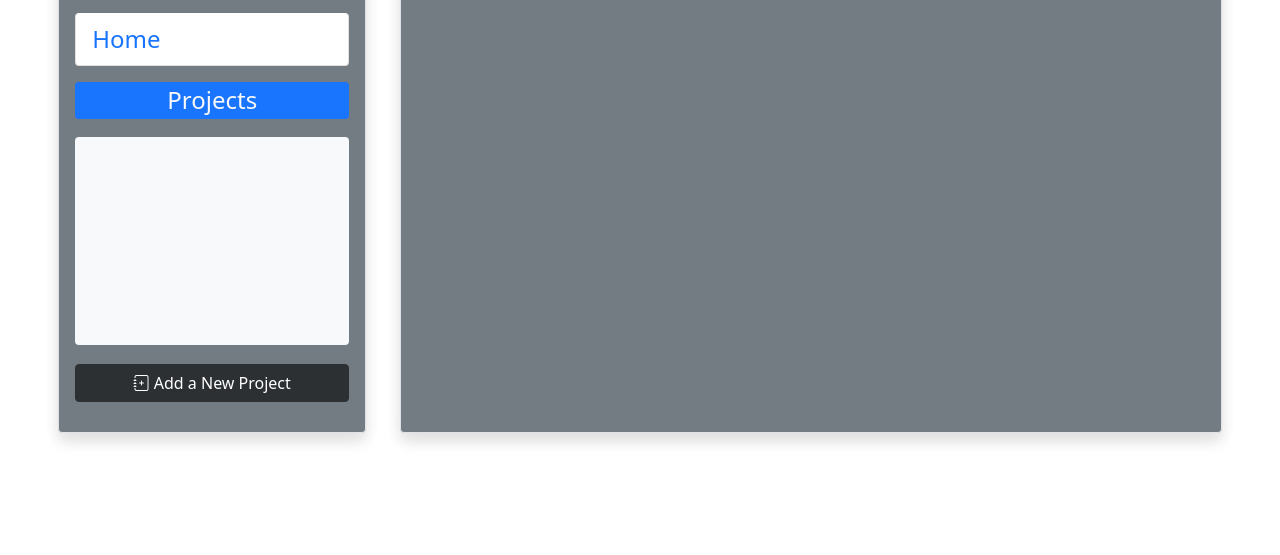
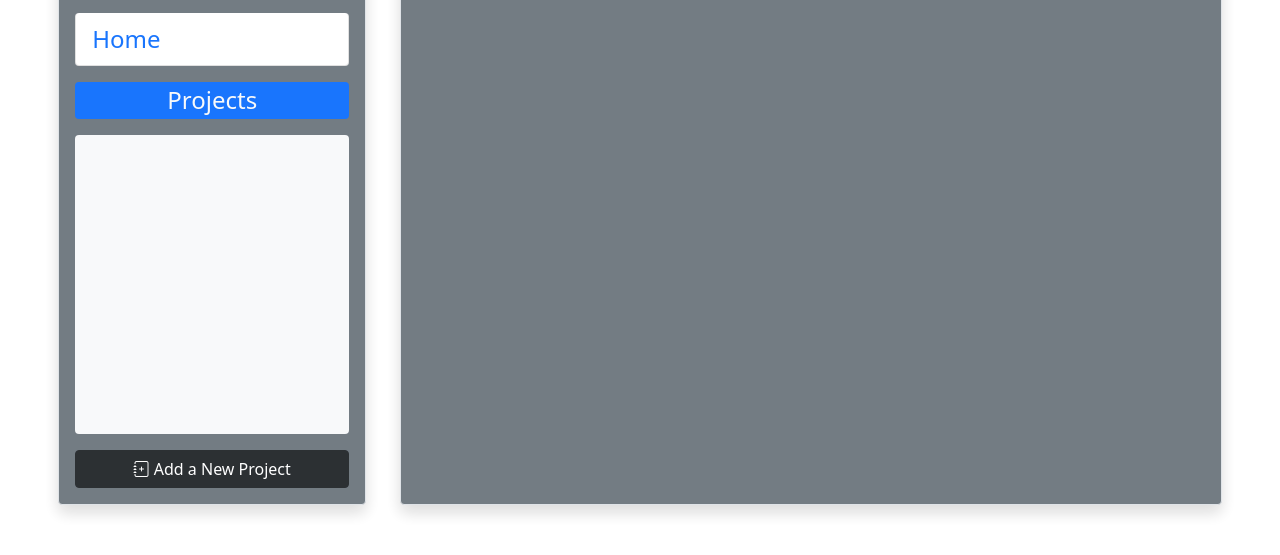
Before and after one commit to marianonu14/Todo-List, a website built with webpack: page src/index.html in a window 1280 px wide. Shown: the part 239-794 px from the top of the page. Built offline with nearby package versions, Linux system fonts and the light colour scheme.

Commit message:
Fixing Design

```diff
--- a/src/index.html
+++ b/src/index.html
@@ -18,15 +18,15 @@
 
     <div class="row m-4 d-flex justify-content-evenly" id="content">
       <!-- Aside -->
-      <aside class="border rounded shadow p-3 my-3 rounded col-md-3 bg-secondary text-light opacity">
-        <div class="list-group flex-row flex-md-column gap-2 gap-md-0 rounded">
+      <aside class="d-flex flex-column justify-content-evenly border rounded shadow p-3 my-3 rounded col-md-3 bg-secondary text-light opacity">
+        <div class="d-flex flex-column justify-content-evenly list-group flex-row flex-md-column gap-2 gap-md-0 rounded h-auto">
           <button id="btn-today" class="list-group-item list-group-item-action mb-3 text-primary fs-4 rounded">Today</button>
           <button id="btn-week" class="list-group-item list-group-item-action mb-3 text-primary fs-4 rounded">Week</button>
           <button id="btn-home" class="list-group-item list-group-item-action mb-3 text-primary fs-4 rounded">Home</button>
         </div>
-        <div class="project-content d-flex flex-column justify-content-between gap-3 rounded">
+        <div class="d-flex flex-column justify-content-between gap-3 rounded h-75">
           <div class="d-flex bg-primary justify-content-center rounded"><h4 class="py-1 m-auto">Projects</h4></div>
-          <div id="project-list" class="project-list bg-light m-auto p-3 text-dark rounded"></div>
+          <div id="project-list" class="project-list bg-light m-auto p-3 text-dark rounded h-75"></div>
           <button id="btnModal" type="button" class="btn btn-dark" data-bs-toggle="modal" data-bs-target="#modal"><i class="bi bi-journal-plus"></i> Add a New Project</button>
         </div>
       </aside>
--- a/src/scss/style.scss
+++ b/src/scss/style.scss
@@ -5,7 +5,7 @@ html,body {
   }
 
 #content {
-  min-height: 38rem;
+  min-height: 85vh;
 }
 
 .icon {
@@ -20,10 +20,6 @@ html,body {
 
 .opacity {
   opacity: 0.95;
-}
-
-.project-content{
-  min-height: 20rem;
 }
 
 .project-list{
```
